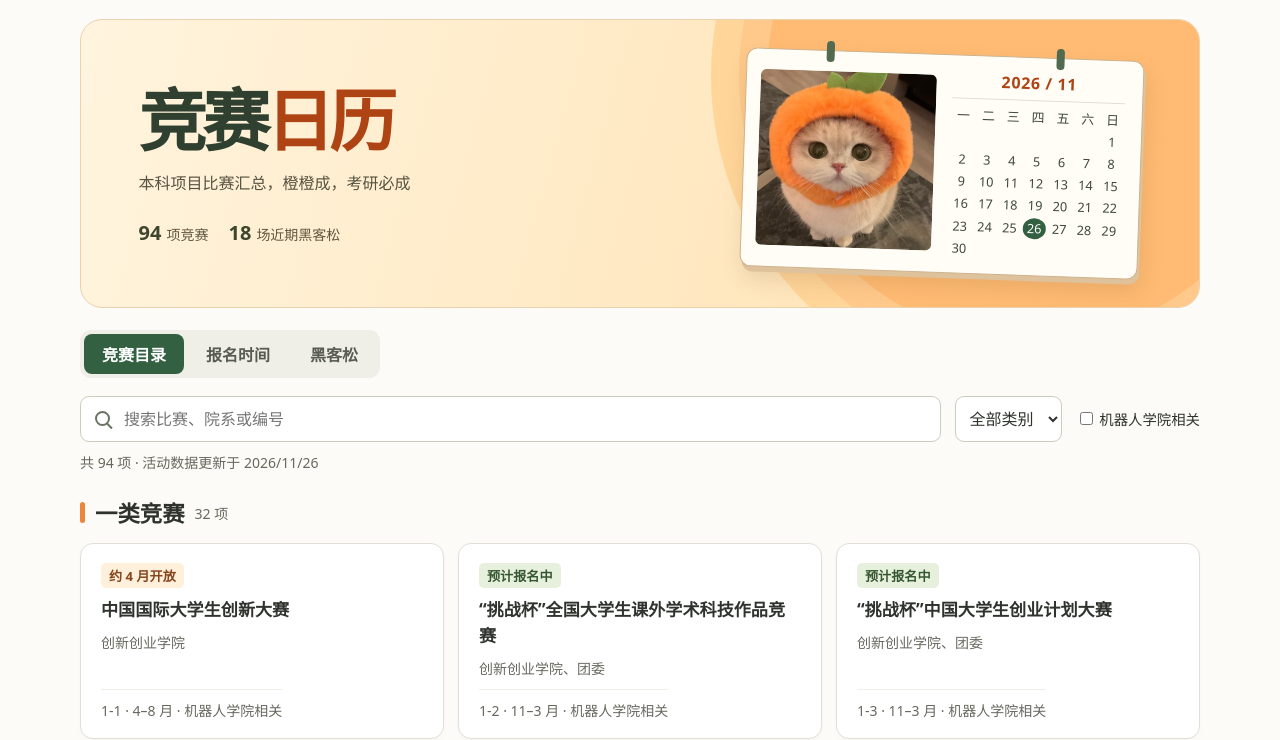
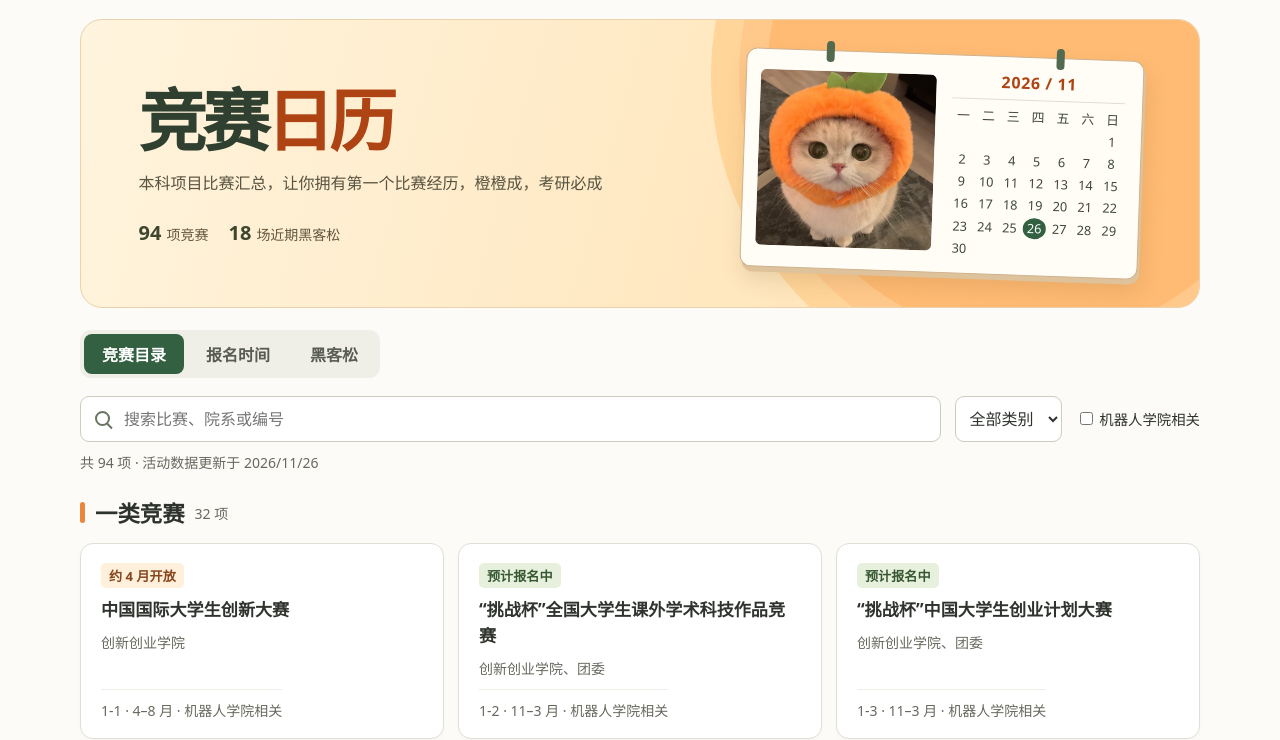
Before and after one commit to orangechengc/-, a plain HTML site: page web/index.html in a window 1280 px wide. Shown: the part 76-816 px from the top of the page. Drawn offline with Linux system fonts and the light colour scheme.

Commit message:
补充首页简介中的参赛寄语

```diff
--- a/web/index.html
+++ b/web/index.html
@@ -20,7 +20,7 @@
     <section class="cover" aria-labelledby="cover-title">
       <div class="cover-info">
         <h1 id="cover-title">竞赛<span>日历</span></h1>
-        <p>本科项目比赛汇总，橙橙成，考研必成</p>
+        <p>本科项目比赛汇总，让你拥有第一个比赛经历，橙橙成，考研必成</p>
         <div class="totals" id="totals"></div>
       </div>
       <div class="desk-calendar">
```
